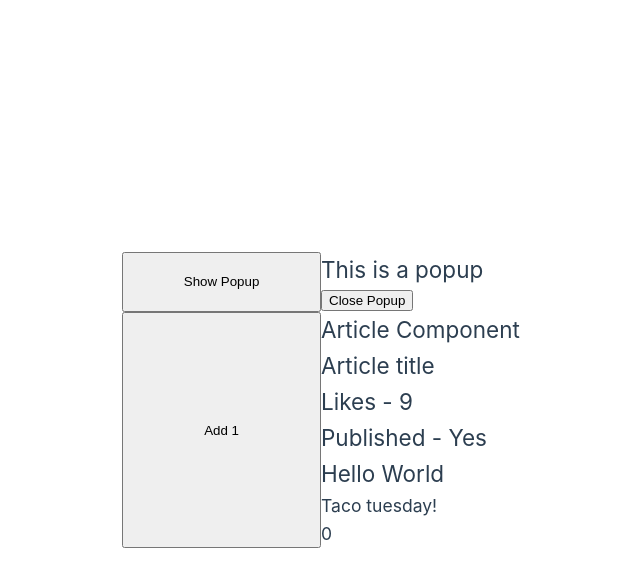
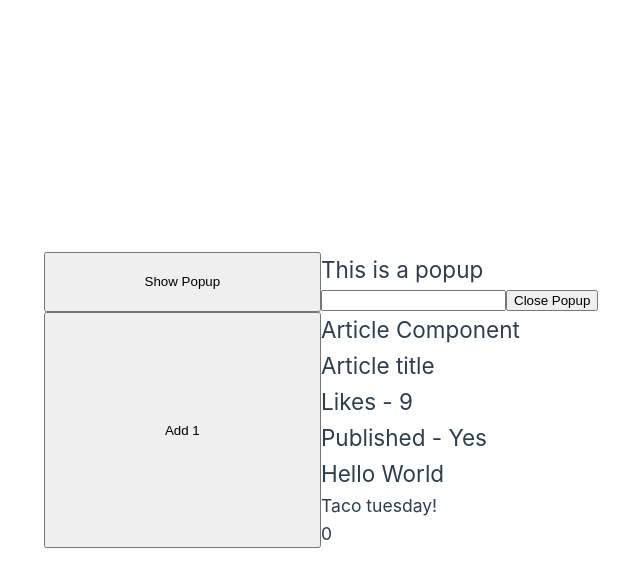
Before and after one commit to WAbby404/vue-todo, a Vue app: page / in a window 1280 px wide. Both pictures are taken after a click on the button "Show Popup". Shown: the top 586 px of the page, without its empty margins (319-959 px from the left). Built offline with nearby package versions, Linux system fonts and the light colour scheme.

Commit message:
Emit validation & emit changing a ref

```diff
--- a/src/components/Popup.vue
+++ b/src/components/Popup.vue
@@ -1,11 +1,16 @@
 <template>
   <div>
     <h2>This is a popup</h2>
-    <button @click="$emit('close', 1)">Close Popup</button>
+    <input type="text" v-model="name" />
+    <button @click="$emit('close', name)">Close Popup</button>
     <!-- this second value will be the value passed up to the parent, if needed. can be omitted -->
   </div>
 </template>
 
-<script></script>
+<script>
+import { ref } from "vue";
+
+const name = ref("");
+</script>
 
 <style scoped></style>
```
